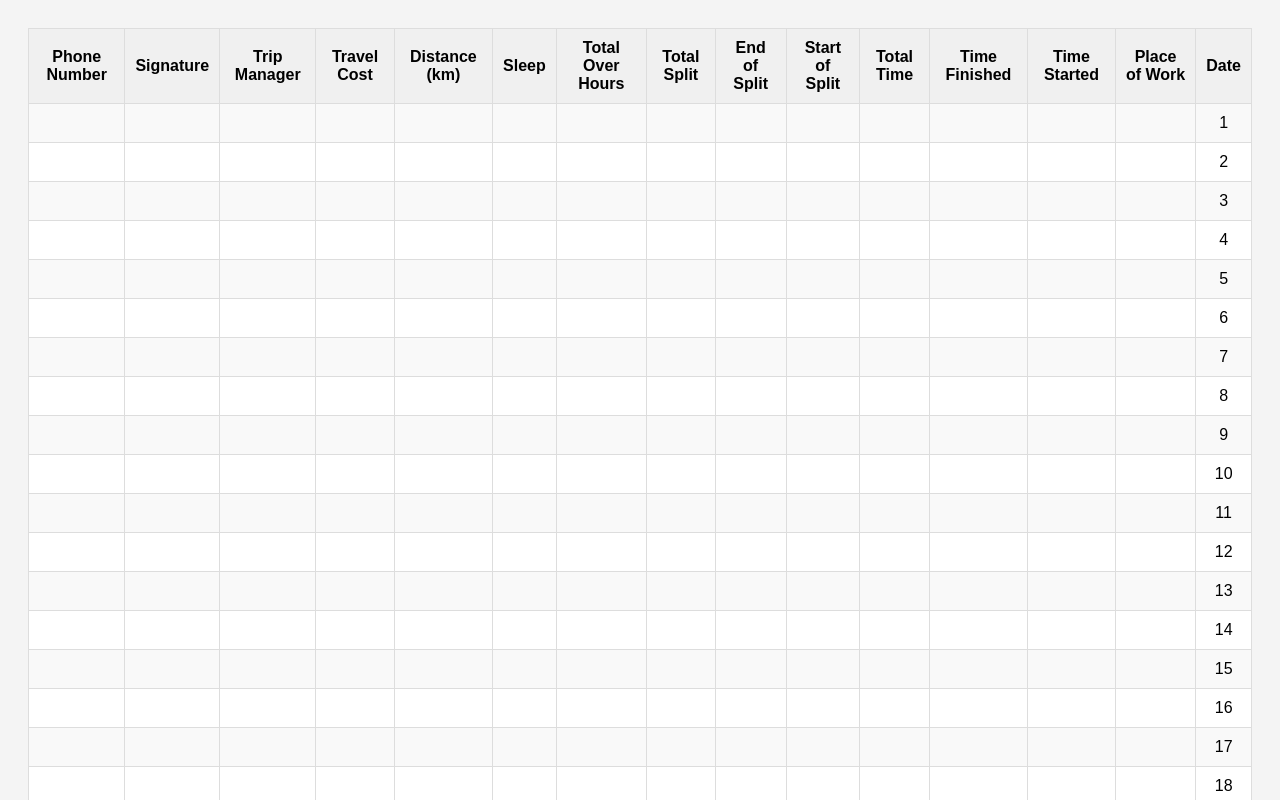
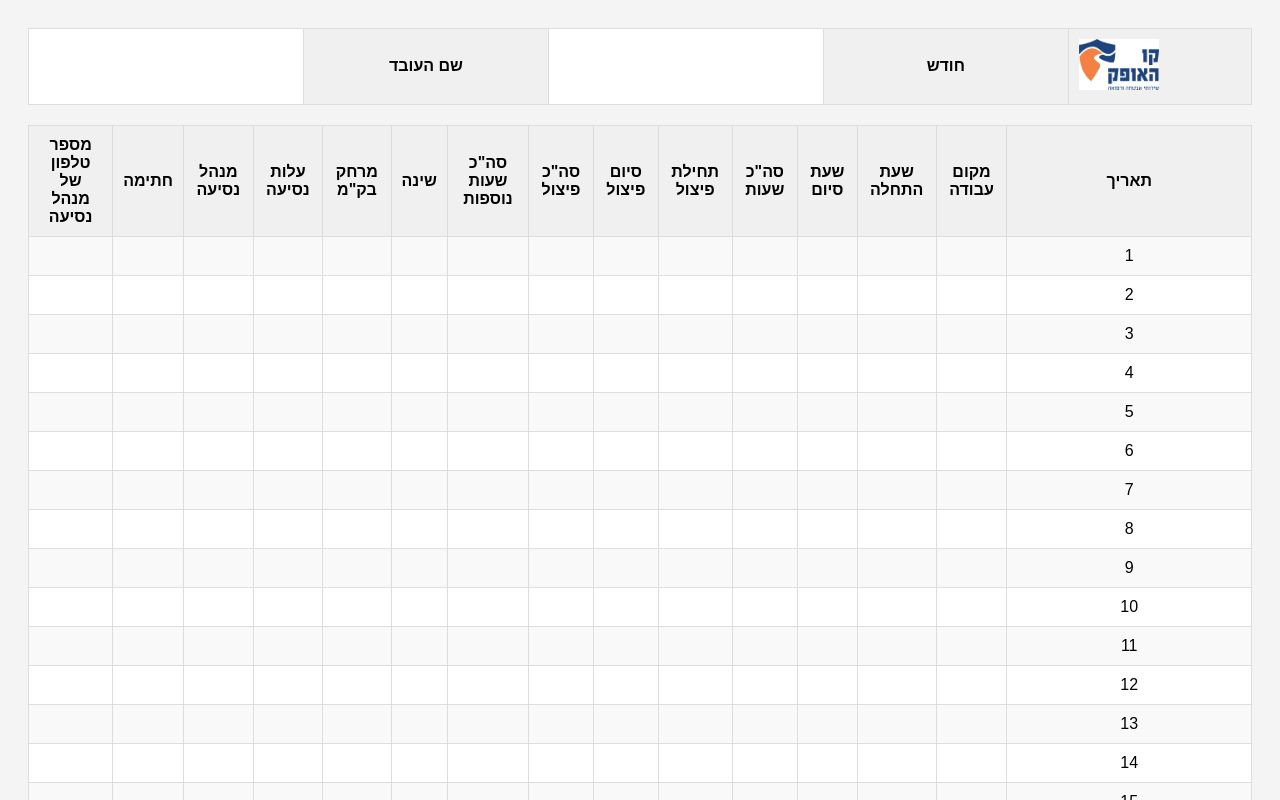
Before and after one commit to MrDanNudel/work-timesheet, a plain HTML site: page index.html in a window 1280 px wide. Shown: the top 800 px of the page. Drawn offline with Linux system fonts and the light colour scheme.

Commit message:
another table

```diff
--- a/index.html
+++ b/index.html
@@ -1,62 +1,54 @@
 <!DOCTYPE html>
-<html lang="en">
+<html lang="he" dir="rtl">
   <head>
     <meta charset="UTF-8" />
     <meta name="viewport" content="width=device-width, initial-scale=1.0" />
-    <title>Monthly Work Log</title>
+    <title>יומן עבודה חודשי</title>
     <link rel="stylesheet" href="styles.css" />
-    <style>
-      body {
-        font-family: Arial, sans-serif;
-        background-color: #f4f4f4;
-        padding: 20px;
-      }
-      table {
-        width: 100%;
-        border-collapse: collapse;
-        margin-bottom: 20px;
-        background-color: #ffffff;
-      }
-      th,
-      td {
-        padding: 10px;
-        border: 1px solid #ddd;
-        text-align: center;
-      }
-      th {
-        background-color: #f0f0f0;
-      }
-      tr:nth-child(even) {
-        background-color: #f9f9f9;
-      }
-    </style>
   </head>
   <body>
+    <!-- Separate Table for "חודש", "שם העובד", and "תמונת החברה" -->
     <table>
       <thead>
         <tr>
-          <th>Date</th>
-          <th>Place of Work</th>
-          <th>Time Started</th>
-          <th>Time Finished</th>
-          <th>Total Time</th>
-          <th>Start of Split</th>
-          <th>End of Split</th>
-          <th>Total Split</th>
-          <th>Total Over Hours</th>
-          <th>Sleep</th>
-          <th>Distance (km)</th>
-          <th>Travel Cost</th>
-          <th>Trip Manager</th>
-          <th>Signature</th>
-          <th>Phone Number</th>
+          <th colspan="2" style="text-align: left; width: 15%">
+            <!-- Reduce the width of the logo column -->
+            <img src="logo_temp.jpg" class="company-logo" />
+          </th>
+          <th style="width: 20%">חודש</th>
+          <td></td>
+          <th style="width: 20%">שם העובד</th>
+          <td></td>
+        </tr>
+      </thead>
+    </table>
+
+    <!-- Main Table for the Work Log -->
+    <table>
+      <thead>
+        <tr>
+          <th style="width: 20%">תאריך</th>
+          <th>מקום עבודה</th>
+          <th>שעת התחלה</th>
+          <th>שעת סיום</th>
+          <th>סה"כ שעות</th>
+          <th>תחילת פיצול</th>
+          <th>סיום פיצול</th>
+          <th>סה"כ פיצול</th>
+          <th>סה"כ שעות נוספות</th>
+          <th>שינה</th>
+          <th>מרחק בק"מ</th>
+          <th>עלות נסיעה</th>
+          <th>מנהל נסיעה</th>
+          <th>חתימה</th>
+          <th>מספר טלפון של מנהל נסיעה</th>
         </tr>
       </thead>
       <tbody>
-        <!-- Generate 31 rows for the dates -->
+        <!-- Create 31 rows for the dates -->
         <script>
           for (let i = 1; i <= 31; i++) {
-            document.write(`<tr><td>${i}</td>`);
+            document.write(`<tr><td style="width: 20%">${i}</td>`);
             for (let j = 0; j < 14; j++) {
               document.write("<td></td>");
             }
--- a/styles.css
+++ b/styles.css
@@ -27,6 +27,25 @@ tr:nth-child(even) {
   background-color: #f9f9f9;
 }
 
-th[style="text-align: left;"] {
-  text-align: left;
+/* Resize the logo image */
+.company-logo {
+  max-width: 80px; /* Adjust the width of the logo image */
+  height: auto; /* Maintain aspect ratio */
 }
+
+/* Resize the logo container to take less space */
+
+/* Ensures 'תאריך' and 'שם העובד' take more space */
+th[style="width:50%;"] {
+  width: 20%;
+}
+
+/* Ensures the input fields for 'תאריך' take up more space in the body as well */
+td[style="width: 20%"] {
+  width: 20%;
+}
+
+/* Adjusts the first table */
+table:first-of-type {
+  margin-bottom: 20px;
+}
```
Also changed, not shown: Hebrew.html (+15 -6 lines), logo_temp.jpg (added).
